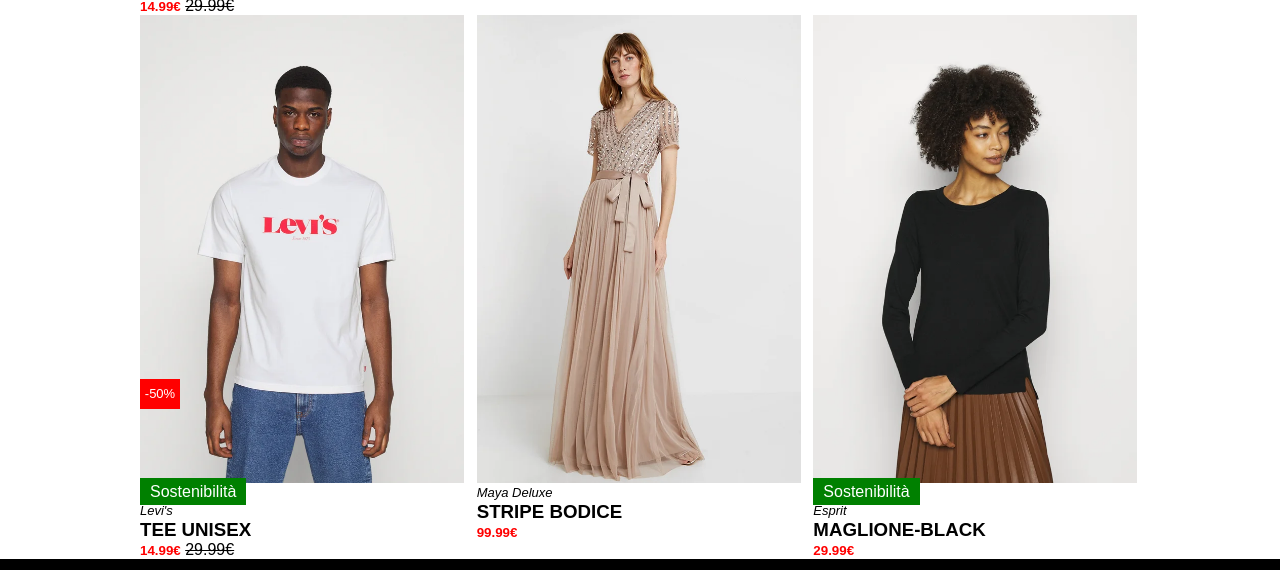
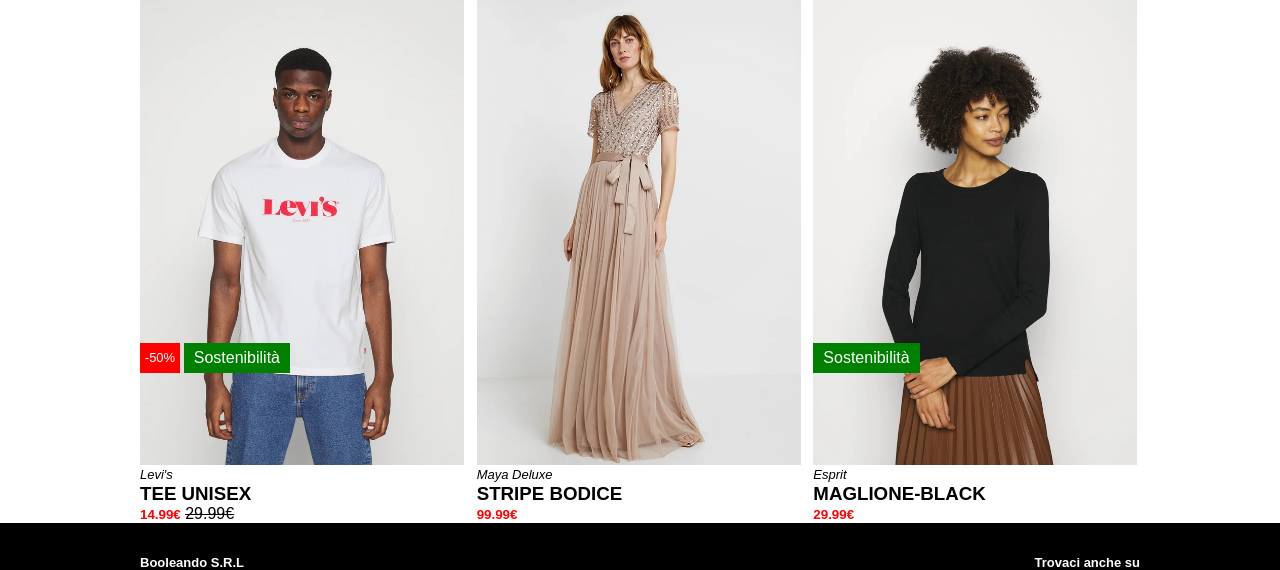
Before and after one commit to GinaTovarAlmario/html-css-boolando, a plain HTML site: page index.html in a window 1280 px wide. Shown: the part 629-1199 px from the top of the page. Drawn offline with Linux system fonts and the light colour scheme.

Commit message:
fixed sustantaibility

```diff
--- a/css/style.css
+++ b/css/style.css
@@ -90,12 +90,10 @@
 .navbar-icons{
     text-align:right;
 }
-
 /*main*/
 .card >img {
     width: 100%;
 }
-
 .card > .sconto {
     color: white;
     background-color: red;
@@ -111,7 +109,18 @@
 .sus{
     color: white;
     background-color: green;
-    padding: 5px 10px;
+    padding: 6px 10px;
+    position: absolute;
+    right: 174px;
+    bottom: 150px;
+}
+.sus-diff{
+    color: white;
+    background-color: green;
+    padding: 6px 10px;
+    position: absolute;
+    bottom: 150px;
+    left: 0;
 }
 .original-price{
     color: black;
--- a/index.html
+++ b/index.html
@@ -110,7 +110,7 @@
                 <div class="column">
                     <div class="card">
                         <img src="../html-css-boolando/img/6.webp" alt="donna maglia">
-                        <span class="sus">Sostenibilità</span>
+                        <span class="sus-diff">Sostenibilità</span>
                         <section>
                             <span class="brand">Esprit</span>
                             <h3>MAGLIONE-BLACK</h3>
```
